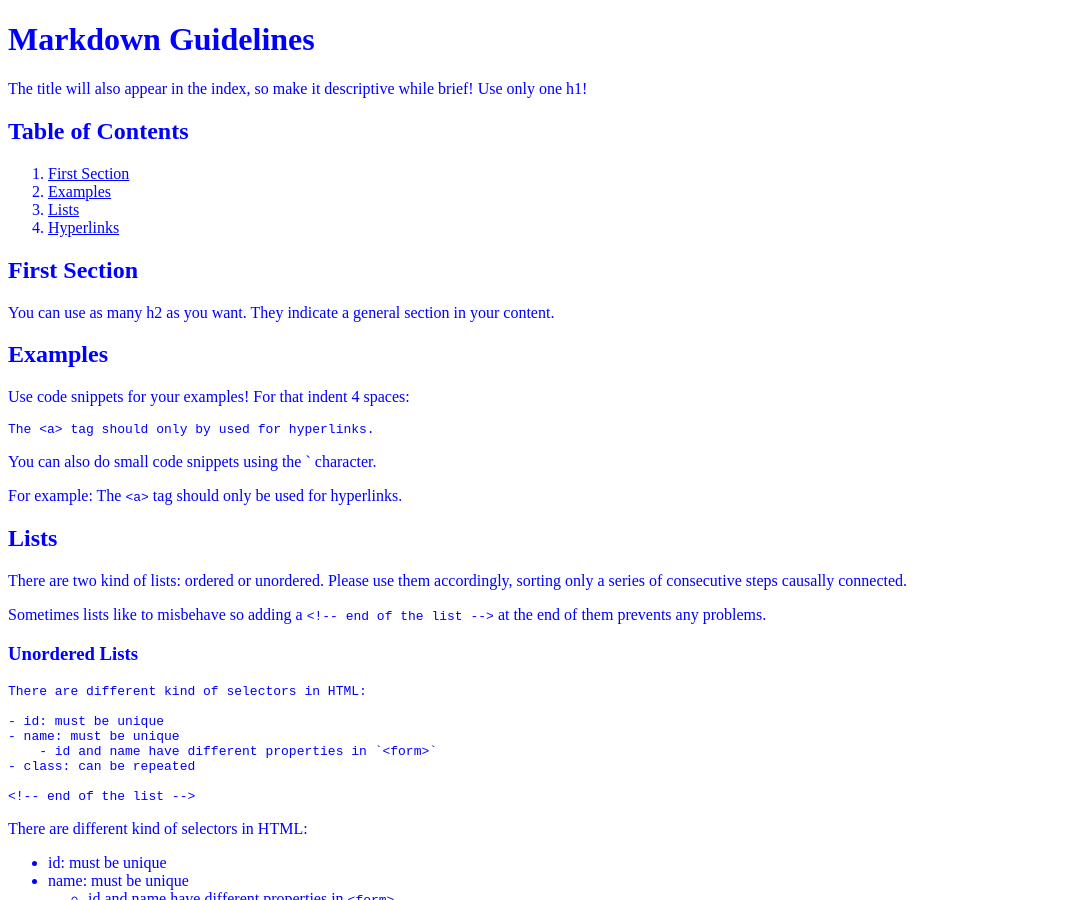
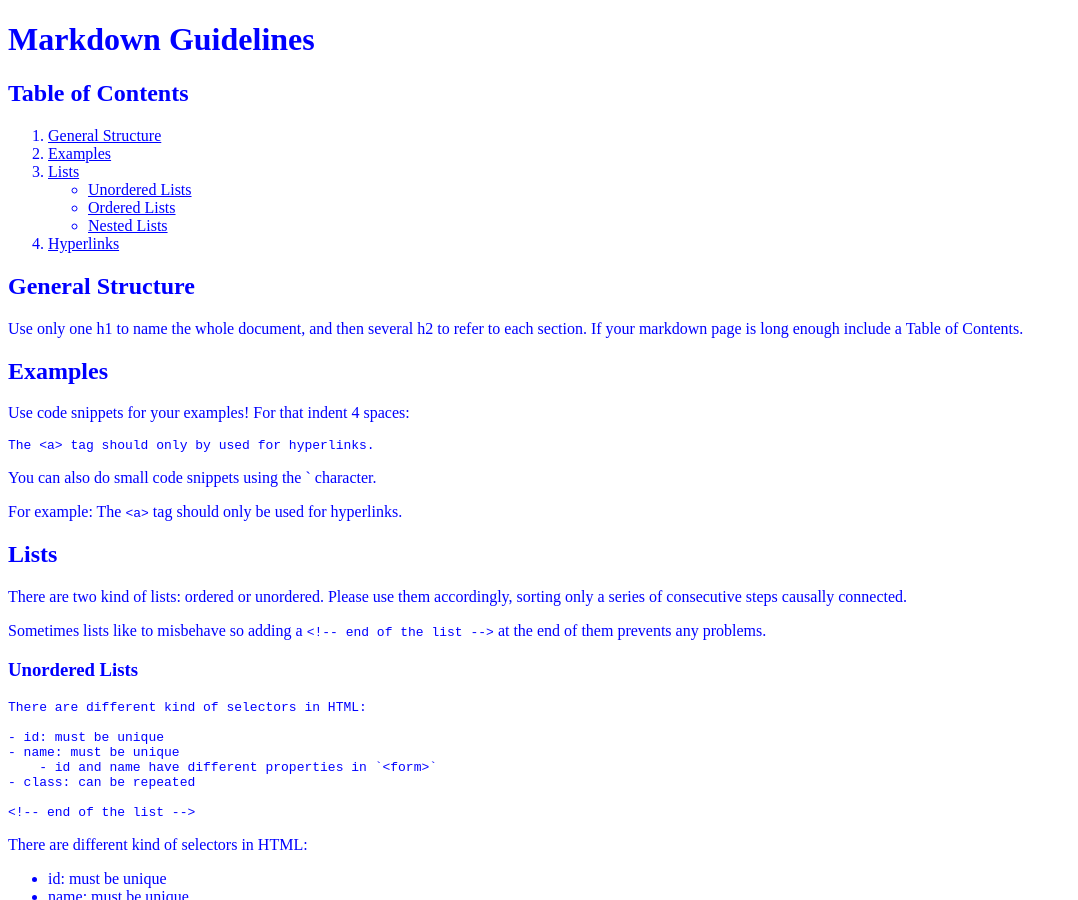
Before and after one commit to BCNGEEKS/Geekateca, a Jekyll site: the page built from MarkdownGuidelines.md, in a window 1280 px wide and 900 px high. Shown: the whole window, without its empty margins (0-1078 px from the left). Built offline with Jekyll 4.4.1, drawn with Linux system fonts in a browser that asks for light colours; our own code applies the rules of GitHub Pages for plain Markdown files.

Commit message:
Update MarkdownGuidelines.md

```diff
--- a/MarkdownGuidelines.md
+++ b/MarkdownGuidelines.md
@@ -1,16 +1,17 @@
 # Markdown Guidelines
 
-The title will also appear in the index, so make it descriptive while brief! Use only one h1!
-
 ## Table of Contents
-1. [First Section](#first-section)
+1. [General Structure](#general-structure)
 2. [Examples](#examples)
 3. [Lists](#lists)
+    - [Unordered Lists](#unordered-lists)
+    - [Ordered Lists](#ordered-lists)
+    - [Nested Lists](#nested-lists)
 4. [Hyperlinks](#hyperlinks)
 
-## First Section
+## General Structure
 
-You can use as many h2 as you want. They indicate a general section in your content.
+Use only one h1 to name the whole document, and then several h2 to refer to each section. If your markdown page is long enough include a Table of Contents.
 
 ## Examples
 
```
